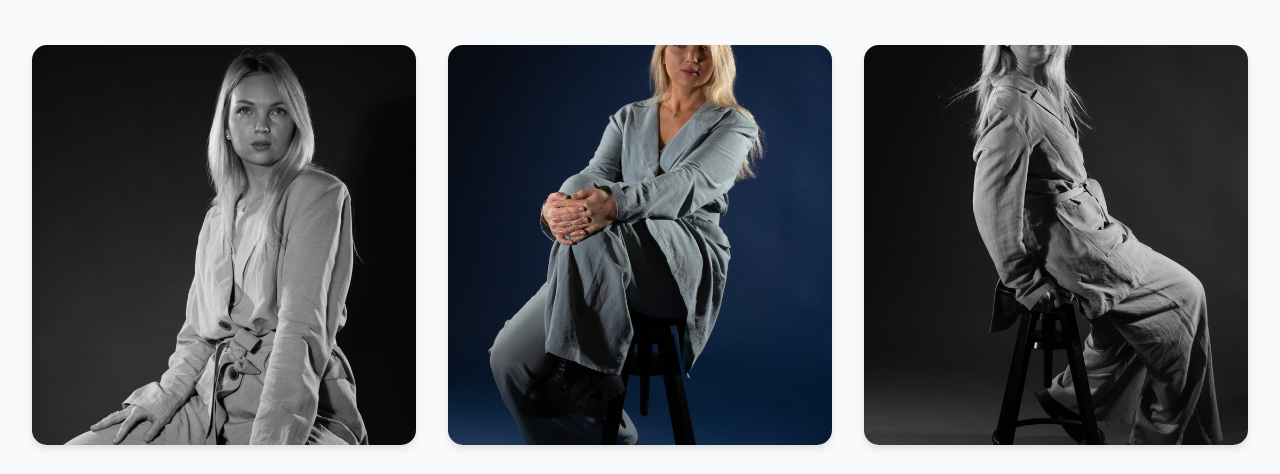
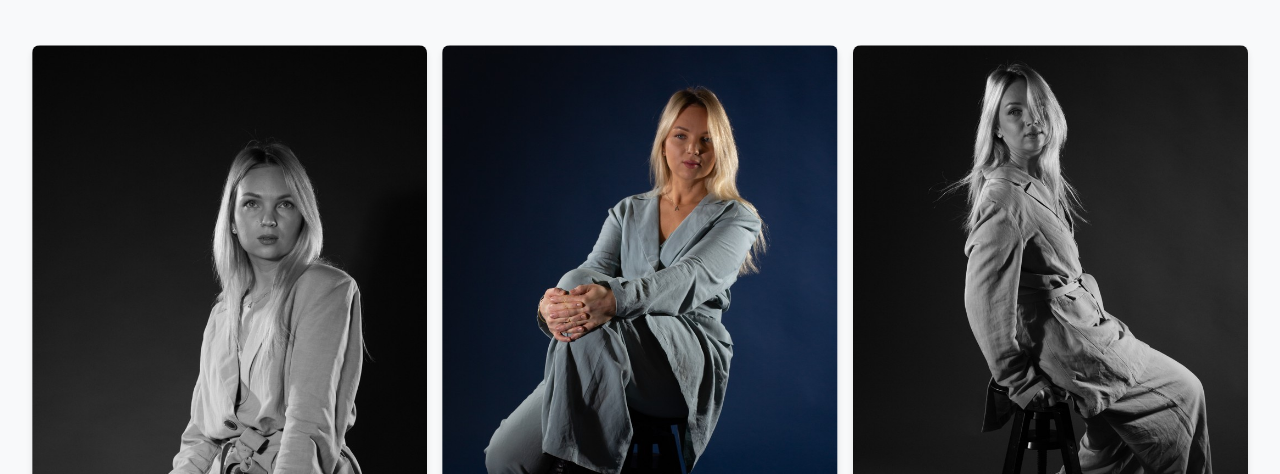
Before and after one commit to elieassaf33/alisosfotografija, a website: page portrait.html in a window 1280 px wide. Shown: the part 291-765 px from the top of the page. Drawn offline with nearby package versions, Linux system fonts and the light colour scheme.

Commit message:
nav_fixed

```diff
--- a/css/style.css
+++ b/css/style.css
@@ -391,11 +391,11 @@ img {
 }
 
 .showcase-item {
-    position: relative;
+    position:relative;
     overflow: hidden;
     border-radius: 15px;
     box-shadow: 0 4px 6px rgba(0,0,0,0.1);
-    transition: transform 0.3s ease;
+    /* transition: transform 0.3s ease; */
     aspect-ratio: 3/4;
     text-decoration: none;
 }
@@ -426,6 +426,7 @@ img {
     color: white;
     transform: translateY(20%);
     transition: transform 0.3s ease;
+    flex-direction: column;
 }
 
 .showcase-item:hover .showcase-overlay {
--- a/portrait.html
+++ b/portrait.html
@@ -7,6 +7,47 @@
     <link rel="icon" type="image/x-icon" href="img/favicon.ico">
     <link href="https://fonts.googleapis.com/css2?family=Playfair+Display:wght@400;700&family=Poppins:wght@300;400;500&display=swap" rel="stylesheet">
     <link rel="stylesheet" href="css/style.css">
+    <style>
+        .photo-grid {
+            display: grid;
+            grid-template-columns: repeat(auto-fit, minmax(300px, 1fr));
+            gap: 15px;
+        }
+
+        .photo-item {
+            position: relative;
+            border-radius: 8px;
+            overflow: hidden;
+            background: transparent;
+            aspect-ratio: 2/3;
+        }
+
+        .image-container {
+            position: relative;
+            width: 100%;
+            height: 100%;
+            overflow: hidden;
+        }
+
+        .gallery-image {
+            position: absolute;
+            top: 50%;
+            left: 50%;
+            transform: translate(-50%, -50%);
+            width: 100%;
+            height: 100%;
+            object-fit: contain; /* Ensures the entire image is visible */
+            object-position: center; /* Centers the image */
+            display: block;
+            background: transparent;
+        }
+
+        @media (max-width: 768px) {
+            .photo-grid {
+                grid-template-columns: repeat(auto-fit, minmax(200px, 1fr));
+            }
+        }
+    </style>
 </head>
 <body>
     <header>
@@ -105,6 +146,7 @@
             </div>
         </div>
     </main>
+    <script src="js/scripts.js"></script>
     <script>
         document.addEventListener('DOMContentLoaded', function() {
             const images = document.querySelectorAll('.gallery-image');
```
Also changed, not shown: events.html (+1 -1 lines), family.html (+1 -0 lines), nature.html (+1 -0 lines), portfolio.html (+4 -4 lines), reviews.html (+1 -0 lines).
